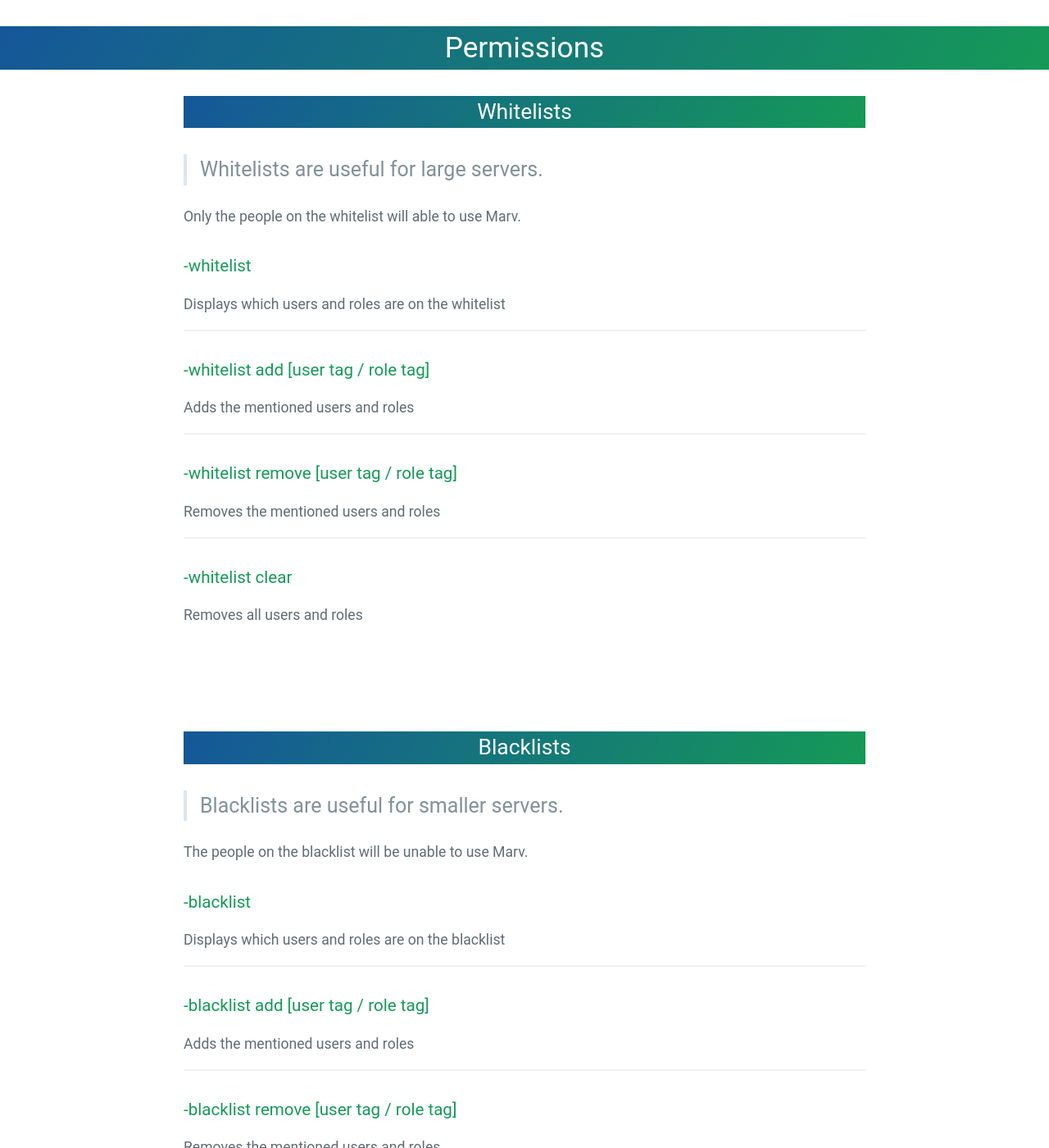
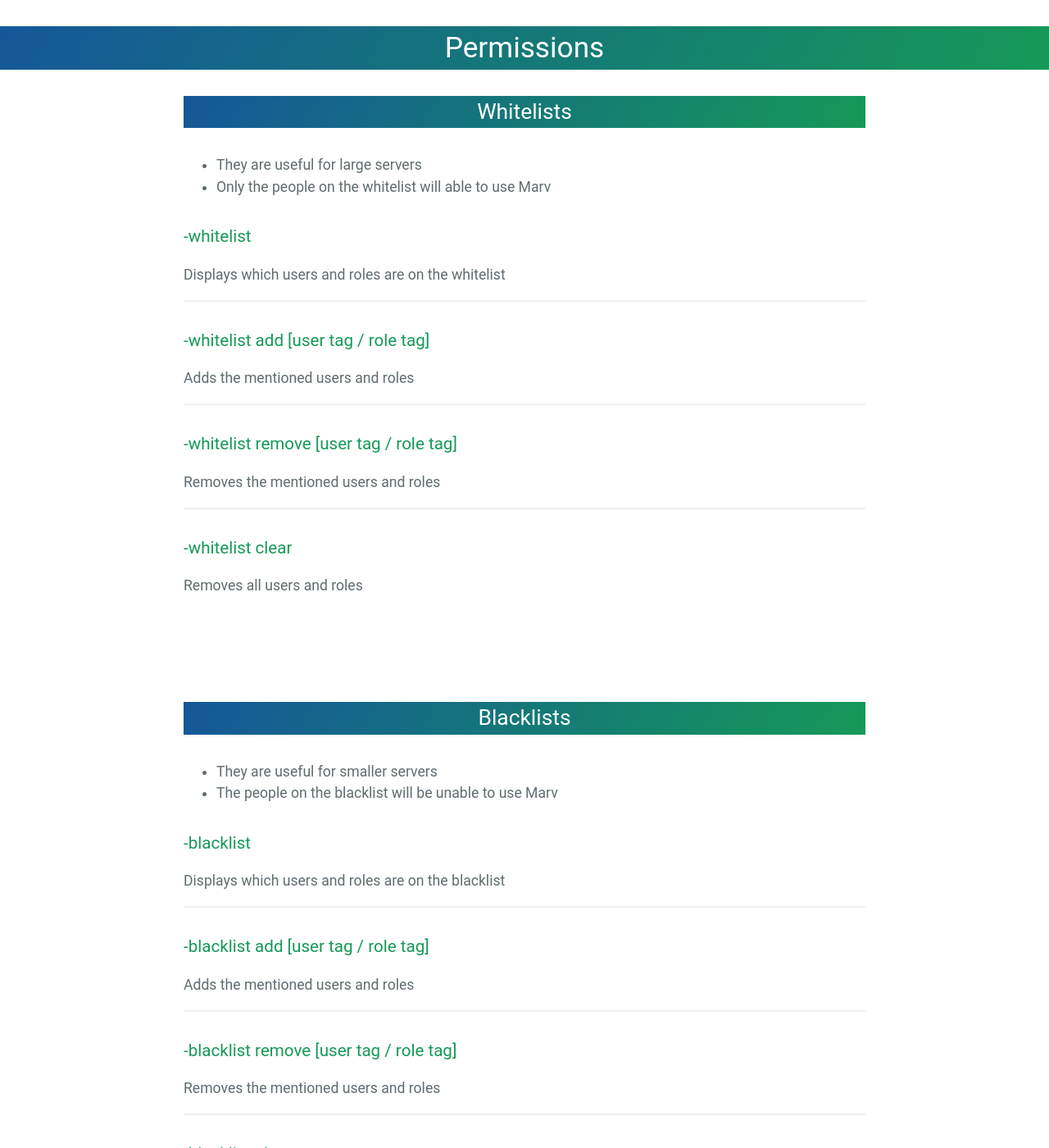
Before and after one commit to mymindishazel/marv-docs, a Jekyll site: the page built from commands/settings/permissions.md, in a window 1280 px wide and 1400 px high. Shown: the whole window at 82% size. Built offline with Jekyll 4.4.1, drawn with Linux system fonts in a browser that asks for light colours; our own code applies the rules of GitHub Pages for plain Markdown files.

Commit message:
Update permissions.md

```diff
--- a/commands/settings/permissions.md
+++ b/commands/settings/permissions.md
@@ -3,9 +3,8 @@
 
 ## Whitelists
 
-> Whitelists are useful for large servers.
-
-Only the people on the whitelist will able to use Marv.
+- They are useful for large servers
+- Only the people on the whitelist will able to use Marv
 
 ### -whitelist
 Displays which users and roles are on the whitelist
@@ -29,9 +28,8 @@ Removes all users and roles
 
 ## Blacklists
 
-> Blacklists are useful for smaller servers.
-
-The people on the blacklist will be unable to use Marv.
+- They are useful for smaller servers
+- The people on the blacklist will be unable to use Marv
 
 ### -blacklist
 Displays which users and roles are on the blacklist
```
